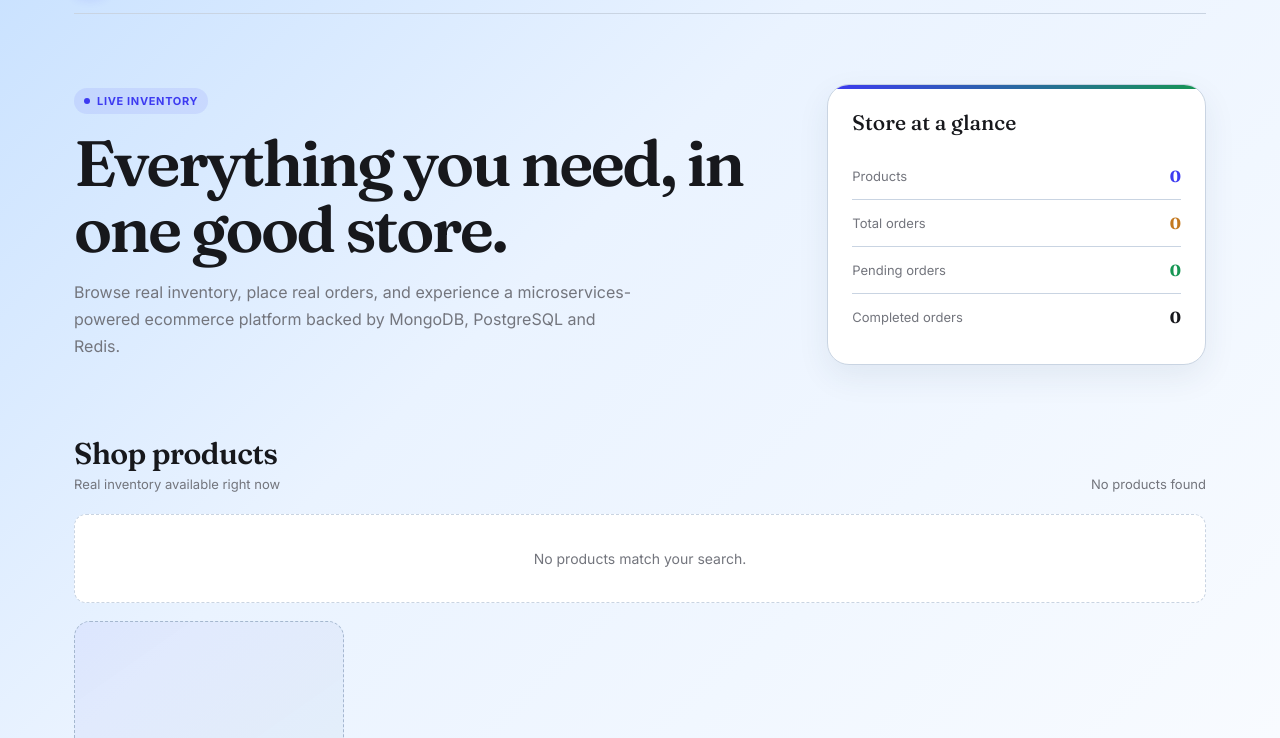
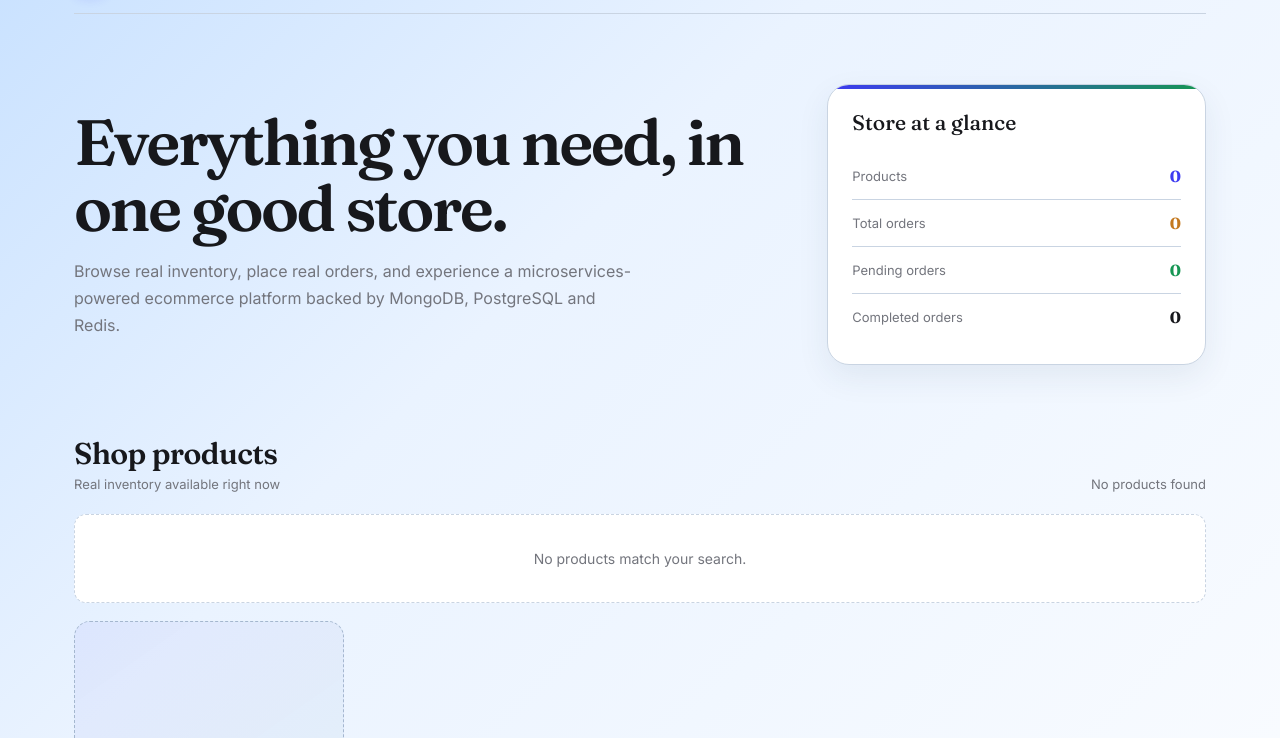
Before and after one commit to Arhamm17/Goodstock-Ecommerce, a website: page frontend-gateway/public/index.html in a window 1280 px wide. Shown: the part 62-800 px from the top of the page. Drawn offline with Linux system fonts and the light colour scheme; no server answers.

Commit message:
for testing jenkins pipeline

```diff
--- a/frontend-gateway/public/index.html
+++ b/frontend-gateway/public/index.html
@@ -1286,11 +1286,6 @@
   <div class="hero">
 
     <div>
-
-      <div class="eyebrow">
-        <span class="eyebrow-dot"></span>
-        Live inventory
-      </div>
 
       <h1>
         Everything you need, in one good store.
```
